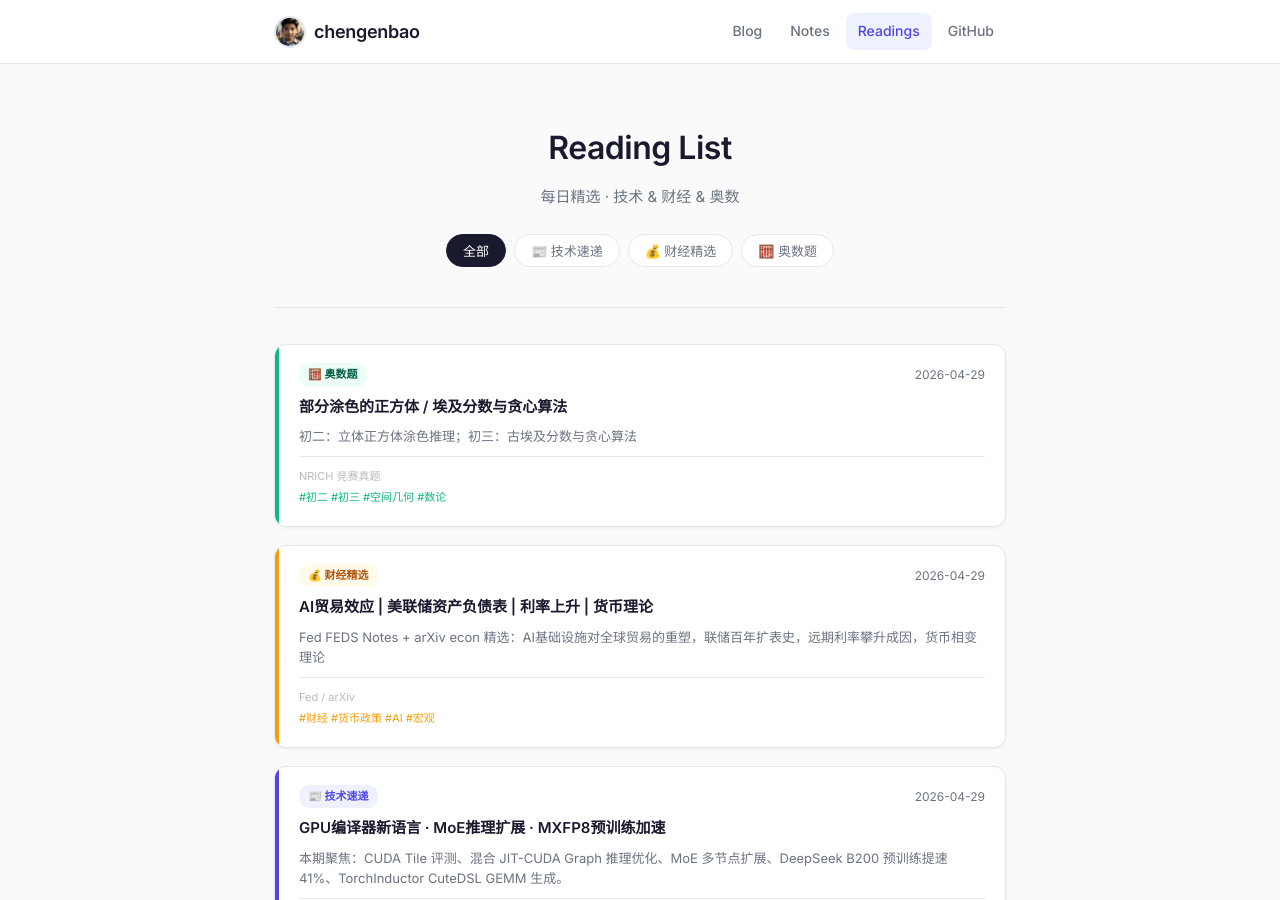
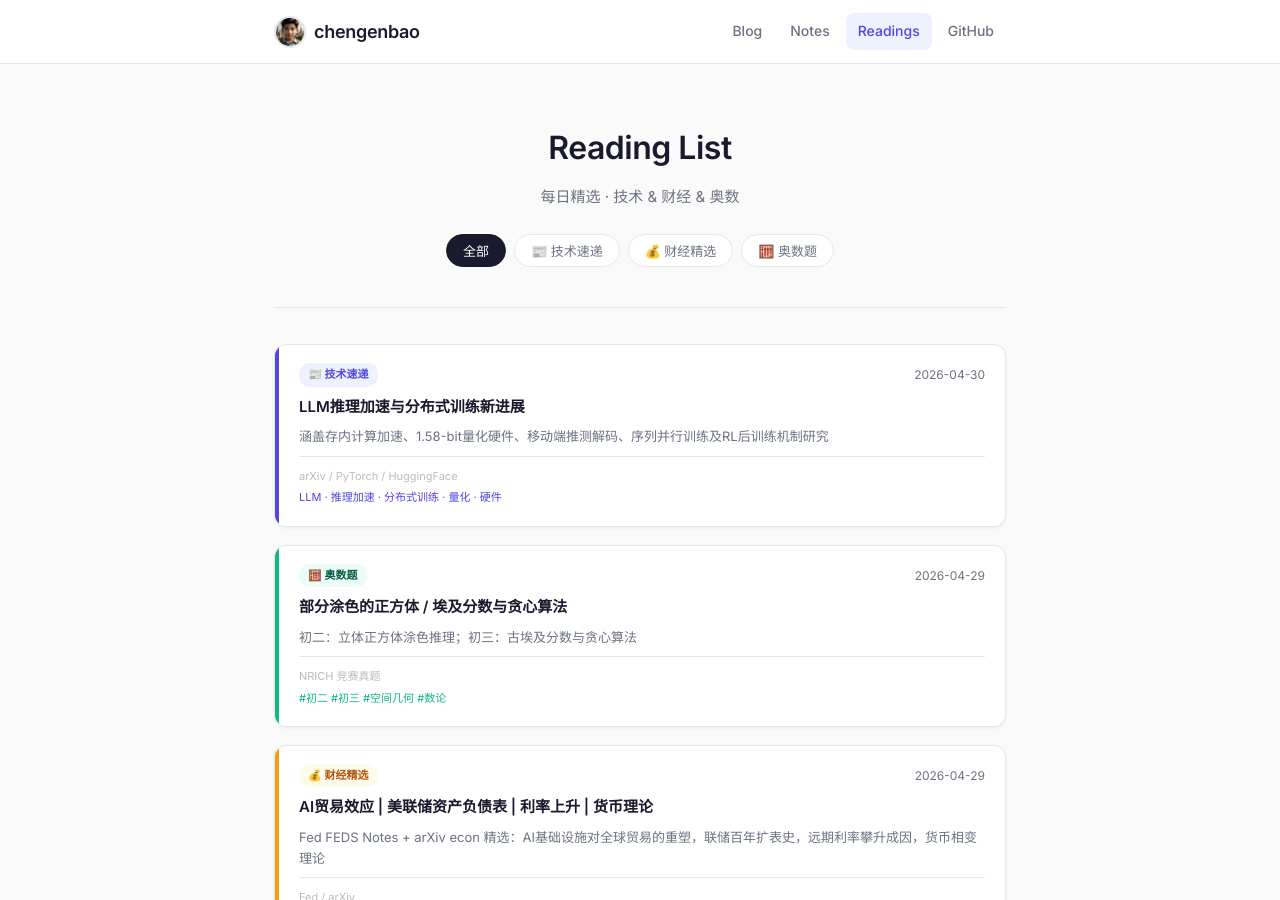
Before and after one commit to chengenbao/chengenbao.github.io, a Jekyll site: the page built from reading-list/index.md, in a window 1280 px wide and 900 px high. Built offline with Jekyll 4.4.1, drawn with Linux system fonts in a browser that asks for light colours.

Commit message:
add tech card 2026-04-30

```diff
--- a/reading-list/index.md
+++ b/reading-list/index.md
@@ -18,6 +18,21 @@ permalink: /reading-list/
   </div>
 
   <div class="rl-grid">
+<a class="rl-card tech" href="/reading-list/2026-04-30-tech-daily/">
+  <div class="rl-accent"></div>
+  <div class="rl-body">
+    <div class="rl-top">
+      <span class="rl-badge tech">📰 技术速递</span>
+      <time>2026-04-30</time>
+    </div>
+    <h2>LLM推理加速与分布式训练新进展</h2>
+    <p>涵盖存内计算加速、1.58-bit量化硬件、移动端推测解码、序列并行训练及RL后训练机制研究</p>
+    <div class="rl-meta">
+      <span class="rl-source">arXiv / PyTorch / HuggingFace</span>
+      <span class="rl-tags">LLM · 推理加速 · 分布式训练 · 量化 · 硬件</span>
+    </div>
+  </div>
+</a>
 <a class="rl-card math" href="/reading-list/2026-04-29-math/"><div class="rl-accent"></div><div class="rl-body"><div class="rl-top"><span class="rl-badge math">🧮 奥数题</span><time>2026-04-29</time></div><h2>部分涂色的正方体 / 埃及分数与贪心算法</h2><p>初二：立体正方体涂色推理；初三：古埃及分数与贪心算法</p><div class="rl-meta"><span class="rl-source">NRICH 竞赛真题</span><span class="rl-tags">#初二 #初三 #空间几何 #数论</span></div></div></a>
 <a class="rl-card finance" href="/reading-list/2026-04-29-finance-daily/">
   <div class="rl-accent"></div>
```
